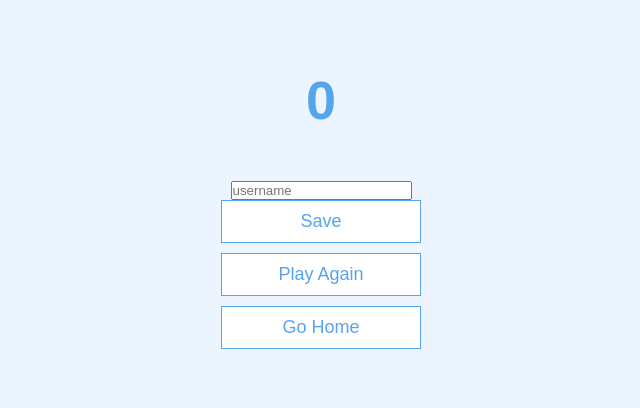
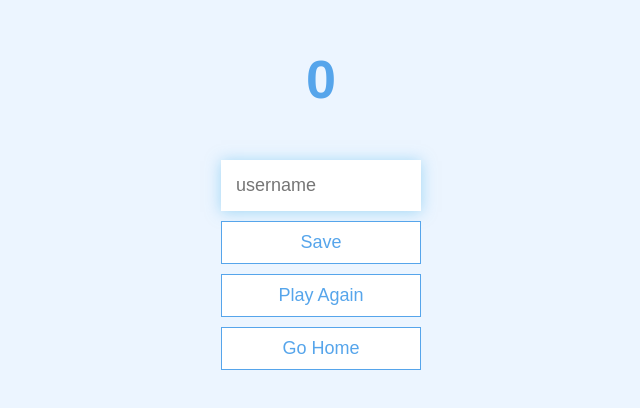
Before and after one commit to b-bryant18/novQuiz, a plain HTML site: page end.html in a window 1280 px wide. Shown: the part 186-594 px from the top of the page, without its empty margins (319-959 px from the left). Drawn offline with Linux system fonts and the light colour scheme.

Commit message:
Added styling to input element for end.html with box shadow in styles.css

```diff
--- a/styles.css
+++ b/styles.css
@@ -115,5 +115,14 @@ h3 {
     width: 100%;
     display: flex;
     flex-direction: column;
-   align-items: center;
+    align-items: center;
   }
+
+  input {
+    margin-bottom: 1rem;
+    width: 20rem;
+    padding: 1.5rem;
+    font-size: 1.8rem;
+    border: none;
+    box-shadow: 0 0.1rem 1.4rem 0 rgba(86, 185, 235, 0.5);
+  }
```
